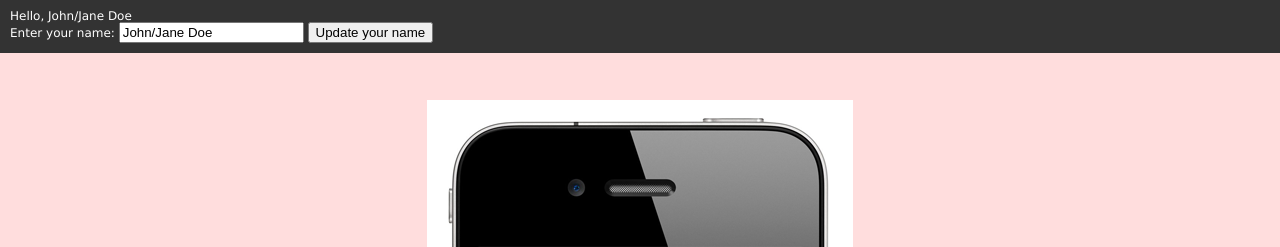
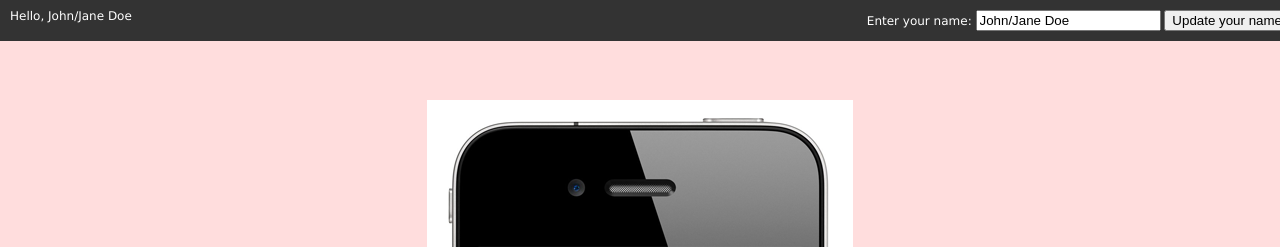
Before and after one commit to throughthegate/4240-ai-final, a PHP site: page / in a window 1280 px wide. Shown: the top 247 px of the page. Run offline with PHP 8.4, Linux system fonts and the light colour scheme.

Commit message:
minor header change
minor change to css in header display

```diff
--- a/src/index.php
+++ b/src/index.php
@@ -26,11 +26,11 @@ include_once('includes/firstLine.php'); //include this to check sessions.
 		}
 	}
 
-	print "<h1>Hello, " . $_SESSION['name'] . "</h1>";
+	print "<p class='float-left'>Hello, " . $_SESSION['name'] . "</p>";
 
 	//form for changing name
 	print "
-		<form action='' method='post' name='changeName'>
+		<form class='float-right' action='' method='post' name='changeName'>
 			Enter your name: <input type='text' name='name' value='".$_SESSION['name']."' />
 			<input type='submit' value='Update your name' name='changeName'/>
 		</form>
--- a/src/styles/main.css
+++ b/src/styles/main.css
@@ -3,6 +3,22 @@ body{
 	font-size:12px;
 	background:#FFDDDD;
 }
+
+h1, h2, h3, h4, h5, h6{
+	font-weight:bold;
+}
+h1{ font-size: 2em;}
+h2{ font-size: 1.5em;}
+h3{ font-size: 1.2em;}
+
+/* Common classes */
+.float-right{ float:right;}
+.float-left{ float:left;}
+.text-left{ text-align:left;}
+.text-right{ text-align: right;}
+.text-center{text-align:center;}
+
+/*end common classes*/
 
 #header{
 	width: 100%;
```
